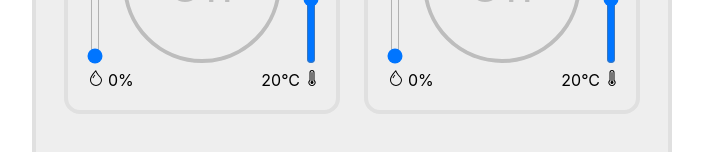
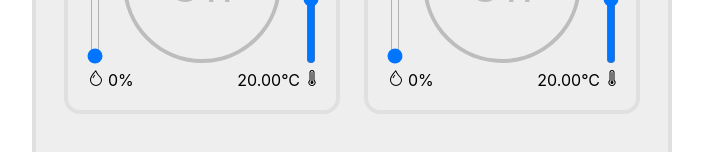
Before and after one commit to Mihai-V/IOT-SmartBathtub, a React (Create React App) app in the folder frontend/: page / in a window 1280 px wide. Shown: the part 402-554 px from the top of the page, without its empty margins (288-991 px from the left). Built offline with nearby package versions, Linux system fonts and the light colour scheme.

Commit message:
format float on temperature

```diff
--- a/frontend/src/components/Screen.js
+++ b/frontend/src/components/Screen.js
@@ -183,7 +183,7 @@ function Screen() {
                                 <div className="pipe-prop-text"
                                     style={{'position': 'absolute', 'right': '20px'}}
                                 >
-                                    {app.bath.temperature || 20}°C
+                                    {formatFloat((app.bath.temperature || 0))}°C
                                 </div>
                                 <div className="pipe-prop-icon">
                                     <ThermometerHigh/>
@@ -225,7 +225,7 @@ function Screen() {
                                 <div className="pipe-prop-text"
                                     style={{'position': 'absolute', 'right': '20px'}}
                                 >
-                                    {app.shower.temperature || 20}°C
+                                    {formatFloat((app.shower.temperature || 0))}°C
                                 </div>
                                 <div className="pipe-prop-icon">
                                     <ThermometerHigh/>
```
